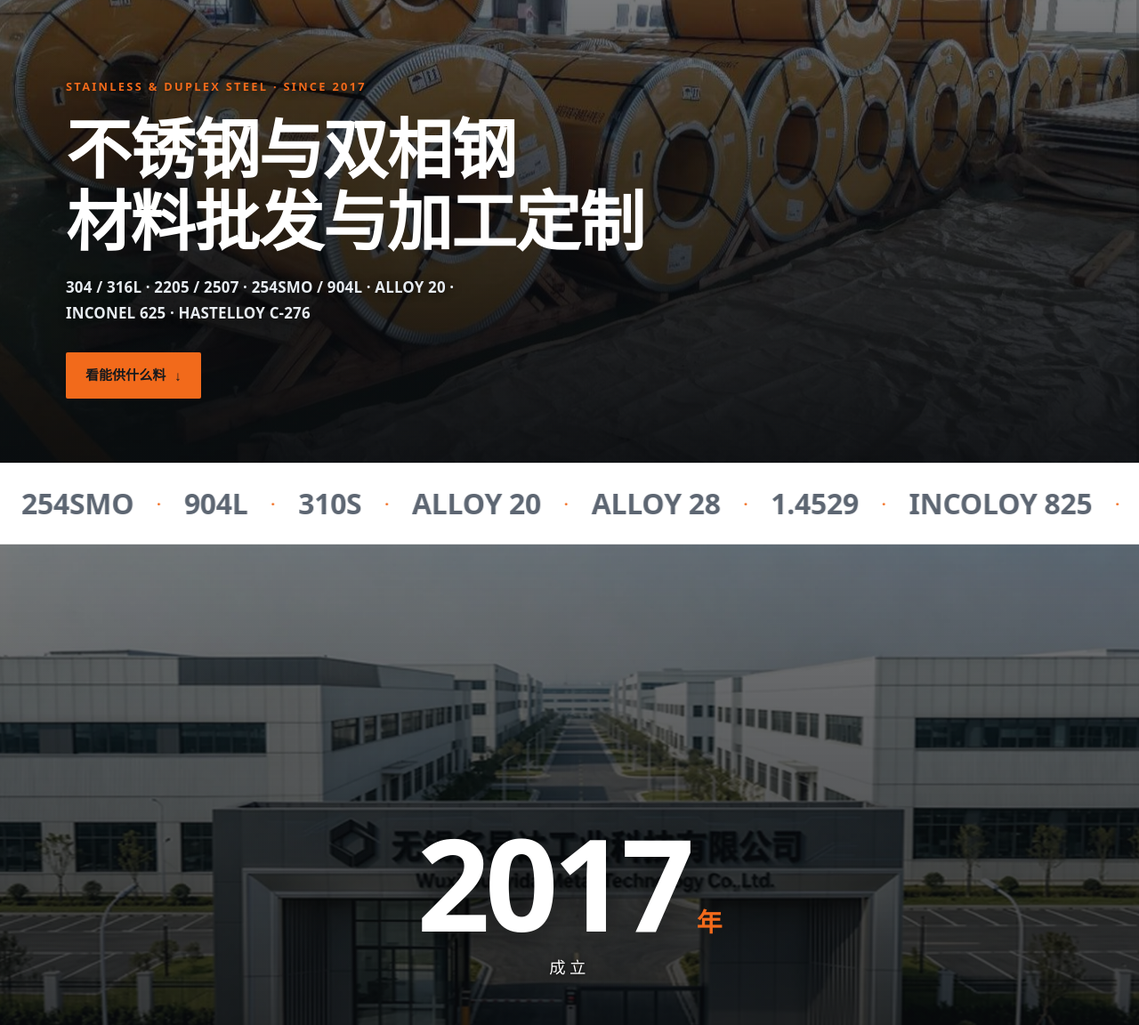
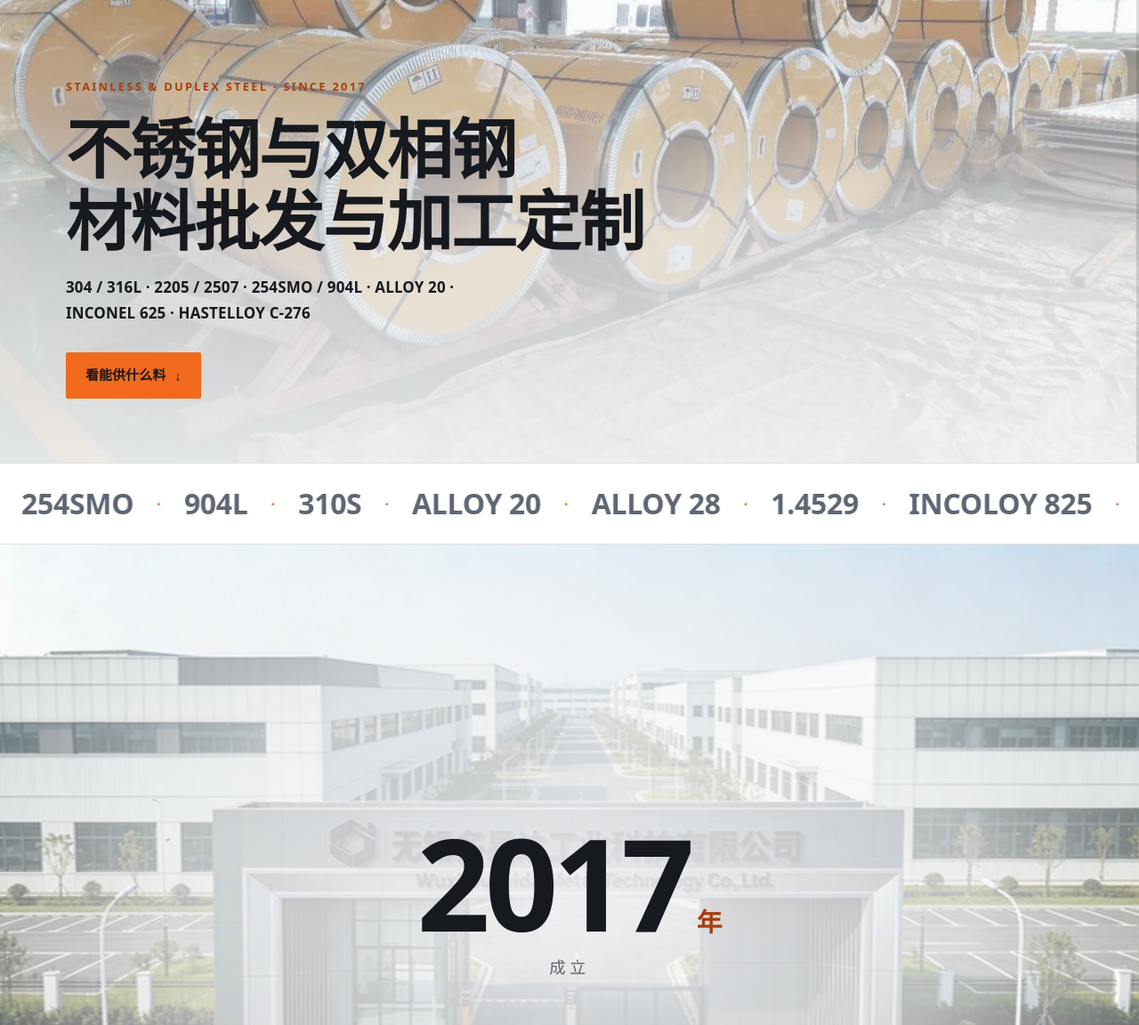
Before and after one commit to sqgwq/duoyida, a plain HTML site: page cinema/index.html in a window 1280 px wide. Shown: the part 280-1432 px from the top of the page at 89% size. Drawn offline with Linux system fonts and the light colour scheme.

Commit message:
cinema 满幅照片节改浅色渐隐蒙版：首屏与数字屏不再压黑，深色文字配深橙点缀

```diff
--- a/designs/cinema.css
+++ b/designs/cinema.css
@@ -6,8 +6,10 @@
  * B 是"看"的（满屏图、巨字、极简文字量）。两者不能互相推导出来。
  *
  * 2026-11-13 需求方照参考图要求整体调淡：白/浅灰底 + 橙色点缀。
- * 满幅照片节（.open / .reel）仍保留深色遮罩，那里有专门的 --on-photo
- * 文字色；亮底与照片底各用一套，不靠同一个 --text 走遍全页。
+ * 2026-11-18 需求方五张截图指出满幅照片节「太黑」：原来 .open / .reel
+ * 用近黑遮罩 + 白字，照片被压掉一层。现改为**浅色渐隐蒙版 + 深色文字**：
+ * 文字所在的底部 / 中心是近不透明白，照片边缘仍清晰可见，亮度与可读性
+ * 不再靠「压黑照片」换来。亮底与照片底各用一套色，不靠同一个 --text 走遍全页。
  * ========================================================================== */
 
 :root {
@@ -23,10 +25,6 @@
   --text-on-brand: #16191d;
   /* 亮底上做正文色时的深橙：#f26a1b 直接当小字会掉到 2.8:1。 */
   --accent-ink: #a63f0c;
-  /* 只给"仍压深色照片遮罩"的文字用，避免亮色主题下白字落到白底上。 */
-  --on-photo: #ffffff;
-  --on-photo-muted: #e6ebf0;
-
   /* 顶栏对比度令牌（2026-11-06 引入，11-13 随亮色主题改向）。顶栏自带
      近不透明**亮**底，文字背后的亮度与照片无关。最坏情况按底图纯黑算：
      0.94 的白色合成后近白，深字对比度仍在 9:1 以上；--bar-ink-sub 因此
@@ -135,33 +133,33 @@ ol, ul { margin: 0; padding: 0; list-style: none; }
 }
 @keyframes slowZoom { from { transform: scale(1.1); } to { transform: scale(1); } }
 
-/* 满幅照片节保留深色遮罩：它是"影片"语言的底色，不跟页面一起提亮。
-   这里的文字统一走 --on-photo，不能继承已经变深的 --text（会变成黑字压黑图）。 */
-.open__veil, .reel__veil {
-  position: absolute; inset: 0;
+/* 满幅照片节改用浅色渐隐蒙版：近白在文字区、透明在照片边缘。
+   底部文案落在 0.78~0.92 的白上，最坏情况（底图纯黑）合成后亮度仍 ≥0.78，
+   深色正文对比度 >12:1；顶部只留 0.04 的白，照片本身不糊、不发灰。 */
+.open__veil, .reel__veil { position: absolute; inset: 0; }
+.open__veil {
   background: linear-gradient(
     to top,
-    rgba(9, 11, 14, 0.94) 0%,
-    rgba(9, 11, 14, 0.7) 42%,
-    rgba(9, 11, 14, 0.3) 100%
+    rgba(245, 246, 248, 0.92) 0%,
+    rgba(245, 246, 248, 0.78) 32%,
+    rgba(245, 246, 248, 0.24) 72%,
+    rgba(245, 246, 248, 0.04) 100%
   );
 }
 .open__in { position: relative; z-index: 1; padding: 0 24px 9vh; max-width: 1180px; margin: 0 auto; width: 100%; }
-/* 首屏小字：对比度本来够（实测 5.3～7.0:1），问题在**识别度** ——
-   11.8px 的琥珀 eyebrow 与 16.3px 的浅灰牌号行在满幅照片上太轻，扫一眼
-   会直接略过。加一档字号 / 字重、把牌号提到近白，并给两层极淡阴影兜底：
-   照片亮部刚好落在字下时也不至于糊掉。不动大标题与留白节奏。 */
+/* 首屏小字：对比度本来够，问题在**识别度** ——
+   11.8px 的琥珀 eyebrow 与 16.3px 的浅灰牌号行在照片上太轻，扫一眼
+   会直接略过。加一档字号 / 字重；浅色蒙版下用深橙 --accent-ink、
+   深灰 --text，不再靠白色文字压黑底。 */
 .open__kick {
   font-size: 0.8rem; font-weight: 700;
   letter-spacing: 0.18em; text-transform: uppercase;
-  color: var(--accent); margin-bottom: 18px;
-  text-shadow: 0 1px 10px rgba(0, 0, 0, 0.8);
+  color: var(--accent-ink); margin-bottom: 18px;
 }
-.open__h { font-size: var(--fs-hero); max-width: 16em; color: var(--on-photo); }
+.open__h { font-size: var(--fs-hero); max-width: 16em; color: var(--text); }
 .open__sub {
-  margin-top: 20px; color: var(--on-photo-muted); font-size: 1.06rem; font-weight: 600;
+  margin-top: 20px; color: var(--text); font-size: 1.06rem; font-weight: 600;
   letter-spacing: 0.01em; max-width: 46ch;
-  text-shadow: 0 1px 10px rgba(0, 0, 0, 0.8);
 }
 .open__cta {
   display: inline-flex; align-items: center; gap: 10px;
@@ -244,7 +242,16 @@ ol, ul { margin: 0; padding: 0; list-style: none; }
   display: flex; align-items: center; justify-content: center;
   overflow: hidden;
 }
-.reel__veil { background: linear-gradient(to top, rgba(9,11,14,.9), rgba(9,11,14,.55)); }
+/* 中心近白、边缘透明：数字有稳定亮底，照片仍看得见。
+   最坏情况（底图纯黑）中心 0.92 白合成后亮度 0.92，深色数字 >15:1。 */
+.reel__veil {
+  background: radial-gradient(
+    ellipse 74% 68% at 50% 50%,
+    rgba(245, 246, 248, 0.92) 0%,
+    rgba(245, 246, 248, 0.74) 48%,
+    rgba(245, 246, 248, 0.12) 100%
+  );
+}
 .reel__in { position: relative; z-index: 1; text-align: center; padding: 40px 24px; }
 /* 卷轴内容入场（动机=storytelling：先看到数字落定，标签再跟上来）。
    挂在 .js-ready 与 data-revealed 下：JS 没跑时内容照常显示。 */
@@ -264,21 +271,16 @@ ol, ul { margin: 0; padding: 0; list-style: none; }
 .reel__num {
   font-size: clamp(3.4rem, 12vw, 9rem); font-weight: 800;
   line-height: 0.95; letter-spacing: -0.04em;
-  color: var(--on-photo);
-  text-shadow: 0 8px 40px rgba(0, 0, 0, 0.6);
+  color: var(--text);
   /* 等宽数字：滚动计数时数字宽度不抖（每次 +1 不再左右跳） */
   font-variant-numeric: tabular-nums;
 }
-.reel__unit { font-size: clamp(1rem, 2.4vw, 1.8rem); font-weight: 700; color: var(--accent); }
+.reel__unit { font-size: clamp(1rem, 2.4vw, 1.8rem); font-weight: 700; color: var(--accent-ink); }
 .reel__label {
   margin-top: 10px; font-size: clamp(0.9rem, 1.6vw, 1.15rem);
   letter-spacing: 0.24em; text-transform: uppercase;
-  /* 这一行压在照片上"刚刚够看"（约 4:1），能过只因为背后那张照片恰好偏暗 ——
-     是运气不是设计。换成 --on-photo 后对比有余量，不再依赖运气；
-     注意不能用 --text：亮色主题下它已经变成深色。 */
-  color: var(--on-photo);
-  /* 再加一层很淡的文字阴影兜底：照片亮部若正好落在这一行上也能读。 */
-  text-shadow: 0 1px 10px rgba(0, 0, 0, 0.85), 0 0 2px rgba(0, 0, 0, 0.7);
+  /* 落在中心近白蒙版上，用深灰正文色；不再靠白字压黑照片碰运气。 */
+  color: var(--text-muted);
 }
 
 /* ---------------------------------------------------------------- 区块 */
```
